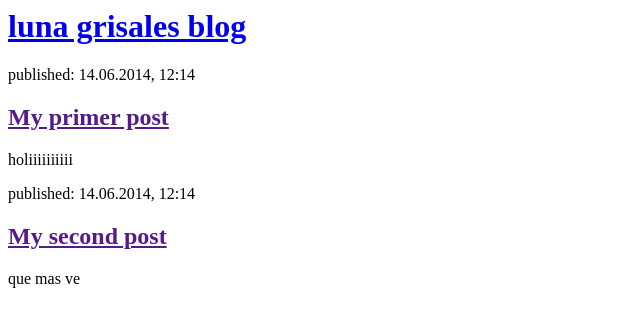
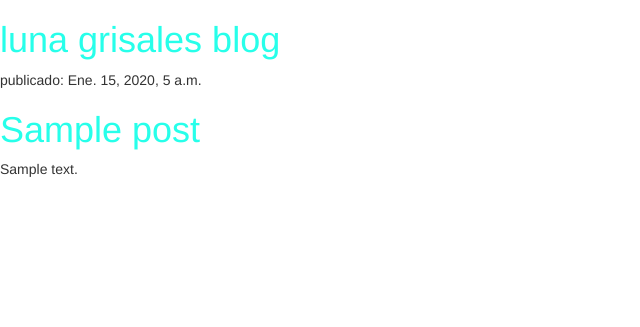
Before and after one commit to lunagrisales/my-first-blog, a Django app: template blog/templates/blog/post_list.html in a window 1280 px wide. Shown: the top 327 px of the page, without its empty margins (0-640 px from the left). Run offline with Django 3.2, Linux system fonts and the light colour scheme; the template is opened without the code that fills it: values that come from a table or form of the project are taken from there, others are empty; tables that the repository leaves empty hold one stand-in row (values such as "Sample post"); parts of the project's set-up code (start-up, migrations or seed data) failed here and were passed over; some libraries are stand-ins or nearby versions.

Commit message:
Templates modificados para mostrar post desde base de datos.

```diff
--- /dev/null
+++ b/blog/static/CSS/blog.css
@@ -0,0 +1,5 @@
+h1 a {
+	color:#27FFEA;
+
+
+}
--- a/blog/templates/blog/post_list.html
+++ b/blog/templates/blog/post_list.html
@@ -1,20 +1,23 @@
+	{% load static %}
+
 	<html>
 		<head>
 			<title>luna grisales blog</title>
+			<link rel="stylesheet" href="//maxcdn.bootstrapcdn.com/bootstrap/3.2.0/css/bootstrap.min.css">
+			<link rel="stylesheet" href="//maxcdn.bootstrapcdn.com/bootstrap/3.2.0/css/bootstrap-theme.min.css">
+			<link rel="stylesheet" href="{% static 'css/blog.css' %}">
 		</head>
 		<body>
 			<div>
 				<h1><a href="/">luna grisales blog</a></h1>
+			</div>
+			{% for post in posts %}
 			<div>
-				<p>published: 14.06.2014, 12:14</p>
-				<h2><a href="">My primer post</a></h2>
-				<p>holiiiiiiiiii </p>
+				<p> publicado: {{post.published_date}} </p>
+				<h1><a href = "">{{ post.title }} </a></h1>
+				<p>{{ post.text|linebreaksbr }} </p>
 			</div>
+			{% endfor %}
+		</body>
 
-			<div>
-				<p>published: 14.06.2014, 12:14</p>
-				<h2><a href="">My second post</a></h2>
-				<p>que mas ve </p>
-			</div>
-		</body>
 	</html>
--- a/blog/views.py
+++ b/blog/views.py
@@ -1,9 +1,9 @@
 from django.shortcuts import render
 from django.utils import timezone
-from .models import post
+from .models import Post
 
 def post_list(request):
-	posts = Post.objects.filter(published_date_lte=timezone.now()).order_by('published_date')
+	posts = Post.objects.filter(published_date__lte=timezone.now()).order_by('published_date')
 	return render(request, 'blog/post_list.html',{'posts': posts})
 
 
```
